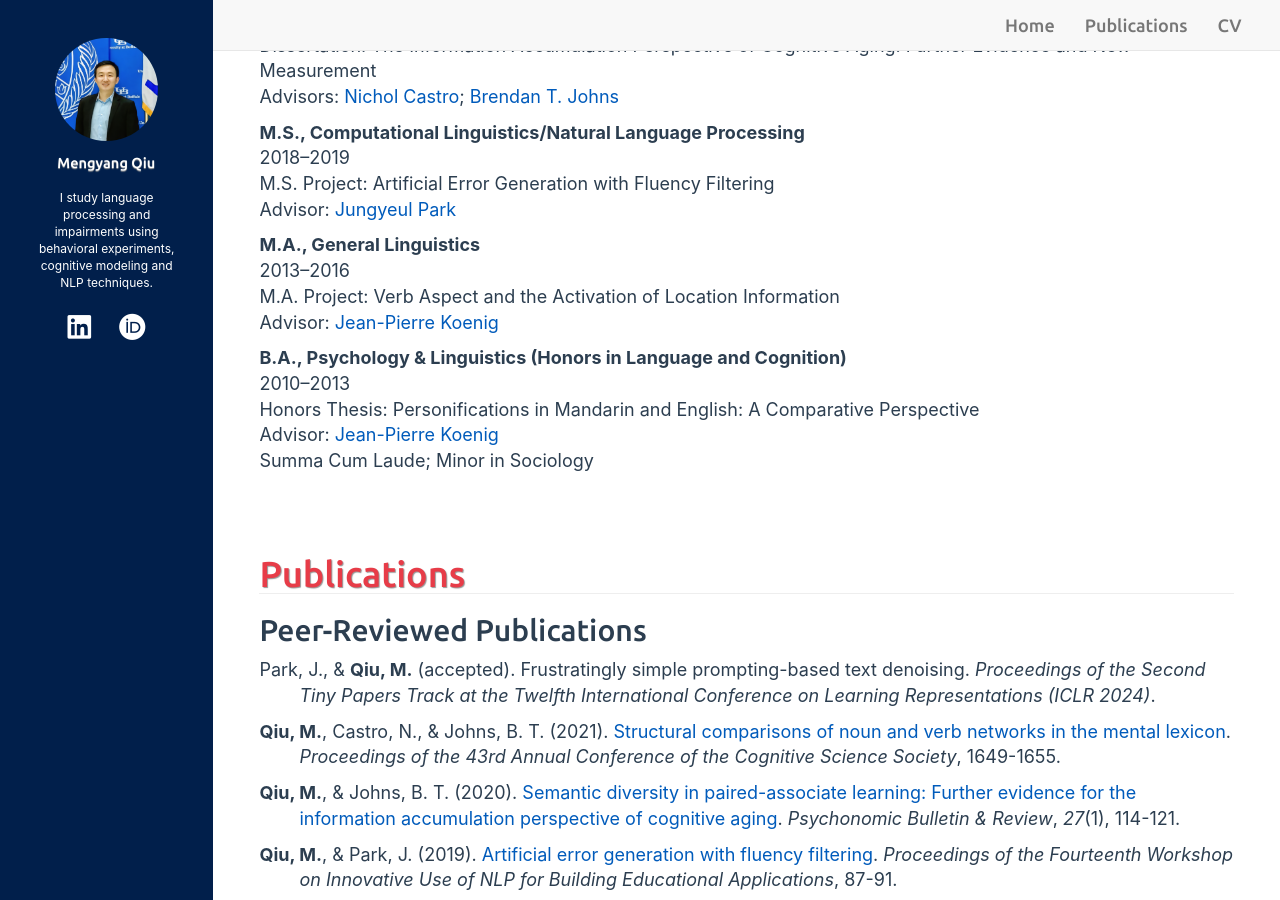
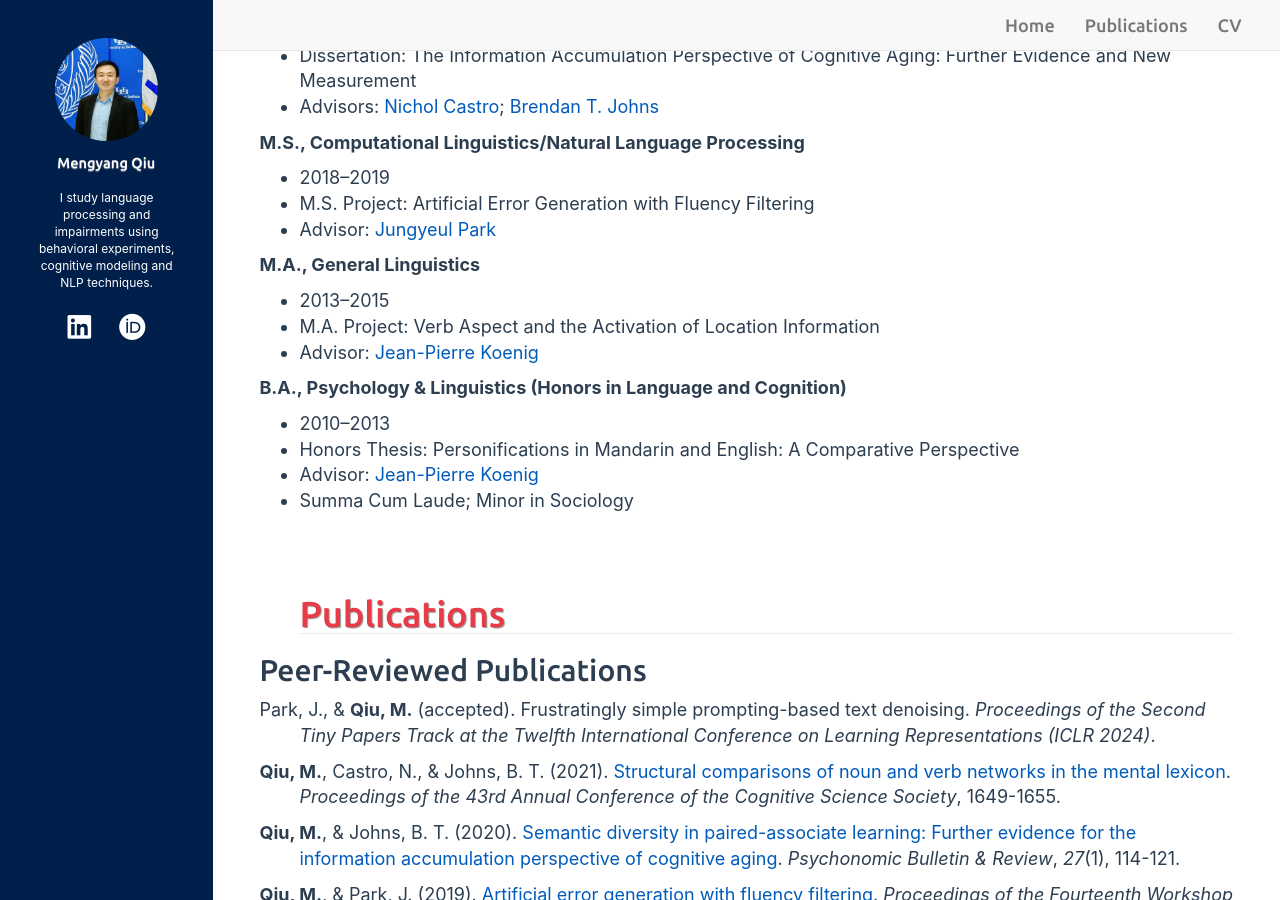
Before and after one commit to mengyangq/mengyangq.github.io, a Jekyll site: the page built from index.html, in a window 1280 px wide and 900 px high, scrolled down 456 px. Built offline with Jekyll 4.4.1, drawn with Linux system fonts in a browser that asks for light colours; nearby versions of some CDN libraries; a style sheet for code colours, icons or effects is not loaded.

Commit message:
Update me.md

```diff
--- a/_includes/me.md
+++ b/_includes/me.md
@@ -7,22 +7,22 @@ I am currently an Assistant Professor (Limited Term) in the [Department of Psych
 ### University at Buffalo, Buffalo, NY
 
 **Ph.D., Communicative Disorders and Sciences (Cognitive Science Track)**
-2016–2023
-Dissertation: The Information Accumulation Perspective of Cognitive Aging: Further Evidence and New Measurement
-Advisors: [Nichol Castro](https://sites.google.com/view/alnlab); [Brendan T. Johns](http://btjohns.com)
+- 2016–2023
+- Dissertation: The Information Accumulation Perspective of Cognitive Aging: Further Evidence and New Measurement
+- Advisors: [Nichol Castro](https://sites.google.com/view/alnlab); [Brendan T. Johns](http://btjohns.com)
 
 **M.S., Computational Linguistics/Natural Language Processing**
-2018–2019
-M.S. Project: Artificial Error Generation with Fluency Filtering
-Advisor: [Jungyeul Park](https://linguistics.ubc.ca/profile/jungyeul-park/)
+- 2018–2019
+- M.S. Project: Artificial Error Generation with Fluency Filtering
+- Advisor: [Jungyeul Park](https://linguistics.ubc.ca/profile/jungyeul-park/)
 
 **M.A., General Linguistics**
-2013–2016
-M.A. Project: Verb Aspect and the Activation of Location Information
-Advisor: [Jean-Pierre Koenig](https://www.jeanpierrekoenig.com)
+- 2013–2015
+- M.A. Project: Verb Aspect and the Activation of Location Information
+- Advisor: [Jean-Pierre Koenig](https://www.jeanpierrekoenig.com)
 
 **B.A., Psychology & Linguistics (Honors in Language and Cognition)**
-2010–2013
-Honors Thesis: Personifications in Mandarin and English: A Comparative Perspective
-Advisor: [Jean-Pierre Koenig](https://www.jeanpierrekoenig.com)
-Summa Cum Laude; Minor in Sociology
+- 2010–2013
+- Honors Thesis: Personifications in Mandarin and English: A Comparative Perspective
+- Advisor: [Jean-Pierre Koenig](https://www.jeanpierrekoenig.com)
+- Summa Cum Laude; Minor in Sociology
```
